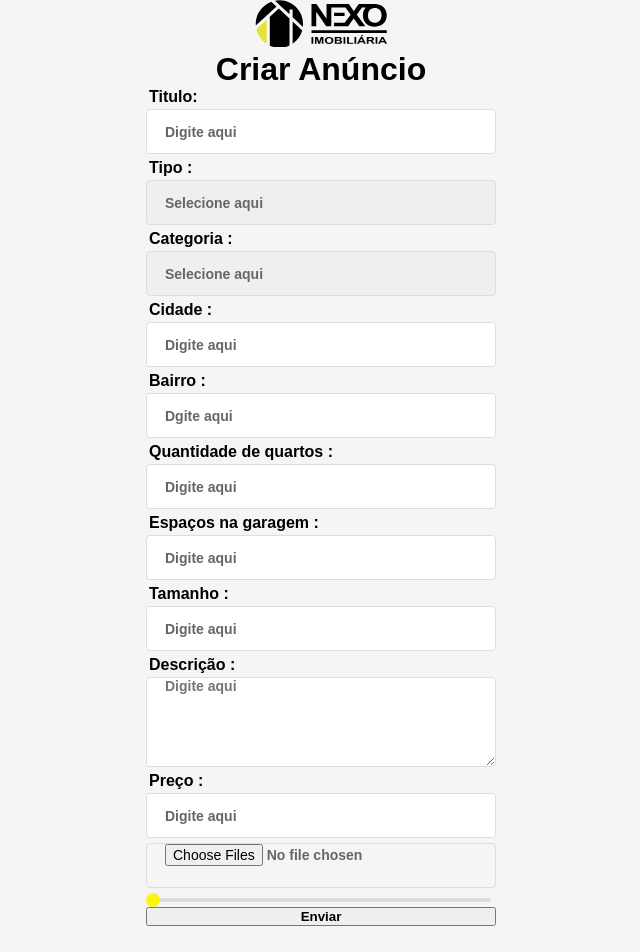
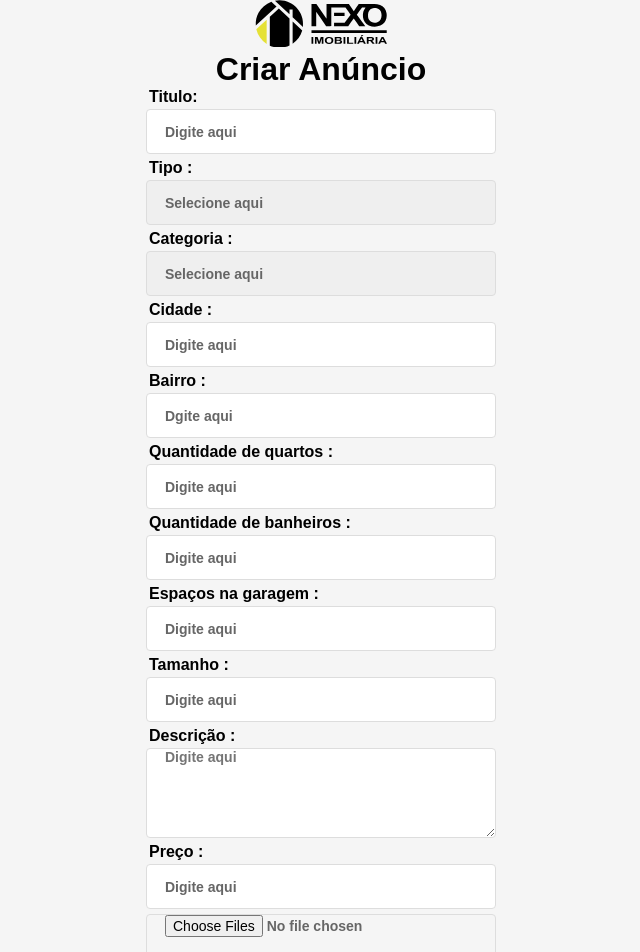
Before and after one commit to gabrielrab/nexo-front-end, a React (Create React App) app: page /create in a window 1280 px wide. Shown: the top 952 px of the page, without its empty margins (319-959 px from the left). Before the commit the page ends 926 px from the top, so only its background shows below. Built offline with nearby package versions, Linux system fonts and the light colour scheme; sample sign-in values are in the browser's storage.

Commit message:
Add wc input on create

```diff
--- a/src/pages/Create.css
+++ b/src/pages/Create.css
@@ -47,3 +47,12 @@ select, textarea, input::placeholder{
 textarea{
     height: 90px;
 }
+
+.btn{
+    background: #fcf512;
+    padding: 10px 34px;
+    border: none;
+    margin: 9px;
+    font-size: 20px;
+    border-radius: 5px;
+}
--- a/src/pages/Create.js
+++ b/src/pages/Create.js
@@ -35,6 +35,7 @@ export default function() {
     formData.append("city", values["city"]);
     formData.append("district", values["district"]);
     formData.append("bedrooms", values["bedrooms"]);
+    formData.append("wc", values["wc"]);
     formData.append("parkingSpaces", values["parkingSpaces"]);
     formData.append("size", values["size"]);
     formData.append("description", values["description"]);
@@ -106,6 +107,13 @@ export default function() {
           placeholder="Digite aqui"
           onChange={handleChange}
         />
+        <label>Quantidade de banheiros :</label>
+        <input
+          type="number"
+          name="wc"
+          placeholder="Digite aqui"
+          onChange={handleChange}
+        />
         <label>Espaços na garagem :</label>
         <input
           type="number"
```
Also changed, not shown: src/assets/toilet.svg (added).
